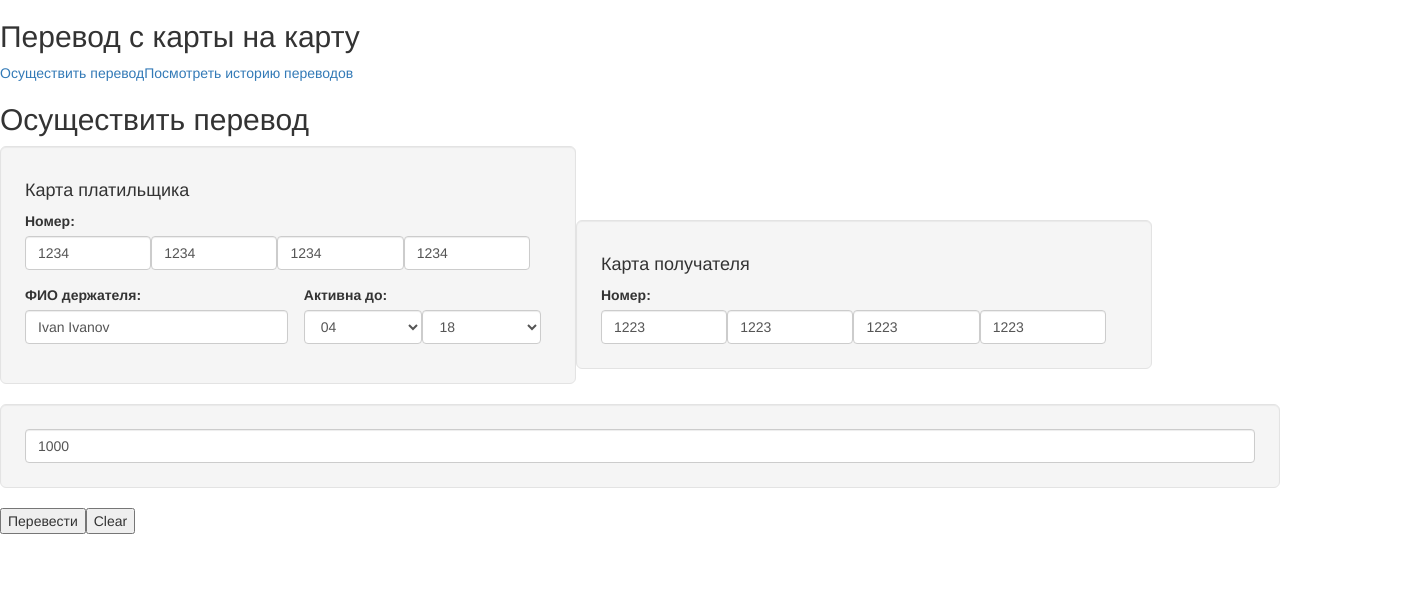
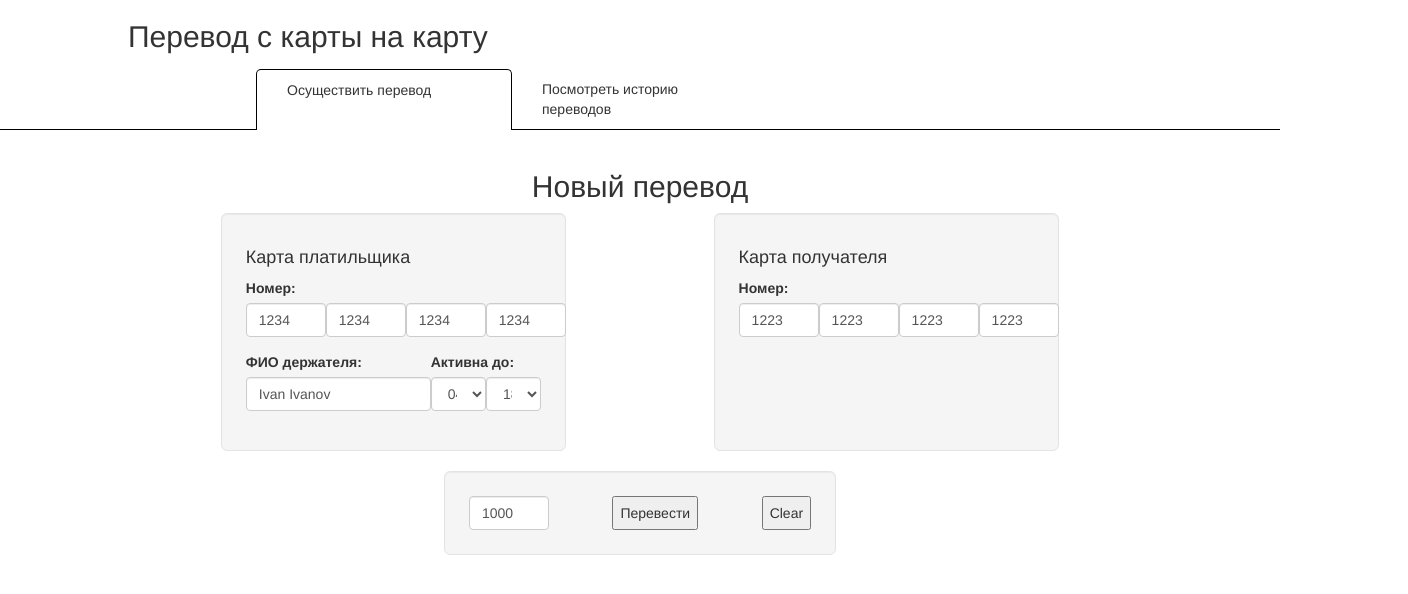
Before and after one commit to Malvik0511/works, an Angular app: page /form in a window 1280 px wide. Shown: the top 594 px of the page, 1408 px wide, since content can reach past the window. Built offline with nearby package versions, Linux system fonts and the light colour scheme.

Commit message:
partly change css

```diff
--- a/src/app/app.component.css
+++ b/src/app/app.component.css
@@ -0,0 +1,40 @@
+nav{
+	margin: 2vh auto 5vh auto;
+	display: flex
+}
+
+nav div{
+	border-bottom:1px solid black;
+	flex:0 0 20%;
+}
+
+nav div{
+	border-bottom:1px solid black;
+	flex:0 0 20%;
+}
+
+nav div[routerLink]{
+	cursor:pointer;
+	display:inline;
+	position:relative;
+	padding: 10px 30px;
+	z-index:10;
+	outline:none
+
+}
+
+nav div[routerLink].active{
+	border:1px solid black;
+	border-bottom:none;
+	border-top-left-radius: 5px;
+	border-top-right-radius: 5px;
+}
+
+.title{
+	position:relative;
+	left:10%;
+}
+
+.appContainer{
+	margin:auto;
+}
--- a/src/app/app.component.html
+++ b/src/app/app.component.html
@@ -1,8 +1,16 @@
-<h2>Перевод с карты на карту</h2>
-<nav>
-  <a routerLink="/form">Осуществить перевод</a>
-  <a routerLink="/history">Посмотреть историю переводов</a>
-</nav>
-<router-outlet></router-outlet>
+<base href="/">
+<div class = "appContainer">
+	<div class = header>
+	  <h2 class="title">Перевод с карты на карту</h2>
+	  <nav >
+	    <div></div>
+	    <div routerLink="/form" routerLinkActive="active">Осуществить перевод</div>
+	    <div routerLink="/history" routerLinkActive="active">Посмотреть историю переводов</div>
+	    <div></div>
+	    <div></div>
+	  </nav>
+	</div>
+  <router-outlet></router-outlet>
+</div>
 <!--app-remittance-form></app-remittance-form>
 <app-remittance-history></app-remittance-history-->
--- a/src/app/remittance-form/remittance-form.component.css
+++ b/src/app/remittance-form/remittance-form.component.css
@@ -1,30 +1,64 @@
 .card{
-	display: inline-block;
-	width:45%;
+
 }
 
 .cardNumber input{
-	display:inline-block;
-	width:24%;
-	min-width: 60px;
+
 }
 
 .fullName{
-	display: inline-block;
-	width:50%;
+}
+
+.validateUntil{
 
 }
 
-.validateUntil{
-	display: inline-block;
-	width:47%;
-	float:right;
+.validateUntil select{
+
 }
 
-.validateUntil select{
-	display: inline-block;
-	width:48%;
+.header{
+	text-align:center;
 }
+
+.flex-container {
+
+	display: flex; /*отображает контейнер как блочный элемент*/
+	-webkit-justify-content: space-around;
+	justify-content: space-around;
+	align-content:space-between;
+
+}
+
+.formControls{
+	margin:auto;
+	display: -webkit-flex;
+	display: flex;
+	justify-content: space-between;
+}
+
+.form-control{
+	flex:0 0 80px;
+}
+
+
+select.form-control{
+	flex:0 0 50%;
+}
+
+.fullName .form-control{
+	flex:0 0 50%;
+}
+
+
+.flex-item {
+	flex:0 0 27%;
+	min-width: 300px;
+	max-width:450px;
+	min-height: 200px;
+}
+
+
 
 .ng-valid[required], .ng-valid.required  {
   border: 2px solid #42A948; /* green */
--- a/src/app/remittance-form/remittance-form.component.html
+++ b/src/app/remittance-form/remittance-form.component.html
@@ -1,25 +1,28 @@
-<h2>Осуществить перевод</h2>
+<h2 class = "header">Новый перевод</h2>
 	<form [formGroup]="remittanceForm" (ngSubmit)="onSubmit()">
-	<div formGroupName="sender" class="well well-lg card" >
+		<div class = "flex-container">
+		<div></div>
+		<div formGroupName="sender" class="well well-lg card flex-item sender" >
 			<h4>Карта платильщика</h4>
+
 			<div class="cardNumber form-group" formGroupName="cardNumber">
 				<label class="center-block">Номер:</label>
+				<div class = "formControls">
 					<input class="form-control" formControlName="num1_4" maxlength = "4">
-			    <!--p>{{remittanceForm.get('sender.cardNumber.num1_4').status}}</p-->
-			    <!--div *ngIf="num1.status" class="alert alert-danger">
-					Поле должно содержать 4 цифры
-				</div-->
 					<input class="form-control" formControlName="num5_8" maxlength = "4">
 					<input class="form-control" formControlName="num9_12" maxlength = "4">
 					<input class="form-control" formControlName="num13_16" maxlength = "4">
 				</div>
-		<div>
+
+			</div>
+			<div class = "formControls">
 				<div class="form-group fullName">
 				    <label class="center-block">ФИО держателя:</label>
 				    <input class="form-control" formControlName="fullName">
 				</div>
 				<div class="form-group" formGroupName = "validateUntil" class = "validateUntil">
 					<label class="center-block">Активна до:</label>
+					<div class = "formControls">
 						<select class="form-control" formControlName="month">
 						    <option *ngFor = "let month of optionAr" [value] = "month">{{(month < 9 )? "0" + (month + 1) : month + 1}}</option>
 						</select>
@@ -29,20 +32,26 @@
 					</div>
 				</div>
 			</div>
-	<div formGroupName= "reciever" class="well well-lg card">
+		</div>
+		<div formGroupName= "reciever" class="well well-lg card flex-item">
 			<h4>Карта получателя</h4>
 			<div class="form-group" formGroupName="cardNumber" class="cardNumber">
 				<label class="center-block">Номер:</label>
-		    <input class="form-control" formControlName="num1_4" maxlength = "4">
-		    <input class="form-control" formControlName="num5_8" maxlength = "4">
-		    <input class="form-control" formControlName="num9_12" maxlength = "4">
-		    <input class="form-control" formControlName="num13_16" maxlength = "4">
+				<div class = "formControls">
+				    <input class="form-control " formControlName="num1_4" maxlength = "4">
+				    <input class="form-control " formControlName="num5_8" maxlength = "4">
+				    <input class="form-control " formControlName="num9_12" maxlength = "4">
+				    <input class="form-control " formControlName="num13_16" maxlength = "4">
 				</div>
 			</div>
-	<div class="form-group" class="well well-lg">
+		</div>
+		<div></div>
+		</div>
+		<div class = "flex-container" >
+			<div class="form-group" class="well well-lg formControls">
 			    <input class="form-control" id = "summ" formControlName="summ" placeholder="сумма">
-	</div>
 			  	<button type = "submit" [disabled]="!remittanceForm.valid">Перевести</button>
 			  	<button type = "button" (click) = "clearLocal()">Clear</button>
-
+			</div>
+		</div>
 	</form>
--- a/src/app/remittance-form/remittance-form.component.ts
+++ b/src/app/remittance-form/remittance-form.component.ts
@@ -45,7 +45,6 @@ export class RemittanceFormComponent implements OnInit {
 	}
 
 	createForm(){
-		console.log(this.router.parseUrl(this.router.url))
 		this.remittanceForm = this.fb.group({
 			sender: this.fb.group({
 			cardNumber: this.fb.group({
@@ -80,7 +79,6 @@ export class RemittanceFormComponent implements OnInit {
 
 	onSubmit() {
 	  this.remittanceData = this.prepareSendRemmitance();
-	  console.log(this.remittanceData, 1)
 	  this.dataService.save(this.remittanceData);
 	  this.createForm();
 	  /*this.rebuildForm();*/
@@ -91,7 +89,6 @@ export class RemittanceFormComponent implements OnInit {
 	}
 
 	prepareSendRemmitance(): RemittanceData{
-		console.log(this.sender.fullName)
 		const model = this.remittanceForm.value;
 		const sData = model.sender;
 		const rData = model.reciever;
--- a/src/app/remittance-history/remittance-history.component.css
+++ b/src/app/remittance-history/remittance-history.component.css
@@ -1,3 +1,24 @@
-td{
+td,th{
+	text-align: center;
 	border:1px solid black;
 }
+
+.header{
+	text-align:center;
+}
+
+.center{
+	margin:auto;
+}
+
+.wide{
+	width:10vw;
+}
+
+.nerrow{
+	width:3vw;
+}
+
+.medium{
+	width:7vw;
+}
--- a/src/app/remittance-history/remittance-history.component.html
+++ b/src/app/remittance-history/remittance-history.component.html
@@ -1,39 +1,57 @@
-<h2>
+<div class = "app">
+	<h2 class = "header">
 	  История переводов
 	</h2>
-<table>
-	<thead>
+	<table class = "remittance-history center">
+		<thead class = "remittance-history table-header">
 		<tr>
-		<th>№</th>
-		<th>Карта платильщика</th>
-		<th>Карта получателя</th>
-		<th>Сумма</th>
-		<th>Дата</th>
-		<th>Действие</th>
+			<th class = "remittance-history remittance-header-number nerrow">№</th>
+			<th class = "remittance-history remittance-header-sender-card-number wide">Карта платильщика</th>
+			<th class = "remittance-history remittance-header-reciever-card-number wide">Карта получателя</th>
+			<th class = "remittance-history remittance-header-summ medium">Сумма</th>
+			<th class = "remittance-history remittance-header-date medium">Дата</th>
+			<th class = "remittance-history remittance-header-action wide">Действие</th>
 		</tr>
 		</thead>
-	<tbody *ngIf = "history?.length">
+		<tbody *ngIf = "history?.length" class = "remittance-history table-body">
 			<tr *ngFor = "let note of history; let i = index">
-			<td>{{i+1}}</td>
-			<td>{{history[i].sender.cardNumber[0]+ "********" + history[i].reciever.cardNumber[3]}}</td>
-			<td>{{history[i].reciever.cardNumber[0]+ "********" + history[i].reciever.cardNumber[3]}}</td>
-			<td>{{history[i].summ}}</td>
-			<td>{{history[i].date}}</td>
-			<td><button type = 'button' (click) = "toRemittanceForme(i)">Повторить</button>
-			<button type = 'button' (click) = "deleteNote(i)">Удалить</button></td>
+				<td class = "remittance-history remittance-number">
+					{{i+1}}
+				</td>
+				<td class = "remittance-history remittance-sender-card-number">
+					{{history[i].sender.cardNumber[0]+ "********" + history[i].reciever.cardNumber[3]}}
+				</td>
+				<td class = "remittance-history remittance-reciever-card-number">
+					{{history[i].reciever.cardNumber[0]+ "********" + history[i].reciever.cardNumber[3]}}
+				</td>
+				<td class = "remittance-history remittance-summ">
+					{{history[i].summ}}
+				</td>
+				<td class = "remittance-history remittance-date">
+					{{history[i].date}}
+				</td>
+				<td class = "remittance-history remittance-action-place">
+					<button class = "remittance-history remittance-action-repeat-payment" type = 'button' (click) = "toRemittanceForme(i)">
+						Повторить
+					</button>
+					<button class = "remittance-history remittance-action-delete-note" type = 'button' (click) = "deleteNote(i)">
+						Удалить
+					</button>
+				</td>
 			</tr>
 		</tbody>
-	<tbody *ngIf = "!history?.length">
+			<tbody *ngIf = "!history?.length" class = "remittance-history table-body">
 			<tr>
-		<td>0</td>
-		<td>****************</td>
-		<td>****************</td>
-		<td>******</td>
-		<td>**.**.****</td>
-		<td><button type = 'button' (click) = "toRemittanceForme()">Осуществить платеж</button>
-
+				<td class = "remittance-history remittance-header-number">0</td>
+				<td class = "remittance-history remittance-header-sender-card-number">****************</td>
+				<td class = "remittance-history remittance-header-reciever-card-number">****************</td>
+				<td class = "remittance-history remittance-header-summ">******</td>
+				<td class = "remittance-history remittance-header-date">**.**.****</td>
+				<td class = "remittance-history remittance-header-action">
+					<button type = 'button' (click) = "toRemittanceForme()">Осуществить платеж</button>
 				</td>
 			</tr>
 		</tbody>
 		<router-outlet></router-outlet>
 	</table>
+</div>
--- a/src/app/remittance-history/remittance-history.component.ts
+++ b/src/app/remittance-history/remittance-history.component.ts
@@ -19,7 +19,6 @@ export class RemittanceHistoryComponent implements OnInit {
 
   ngOnInit() {
   	this.getHistory();
-  	console.log(this.history)
   }
 
   getHistory():void{
```
Also changed, not shown: src/app/app.component.ts (+8 -0 lines). Lines whose indentation alone changed are shown as unchanged.
